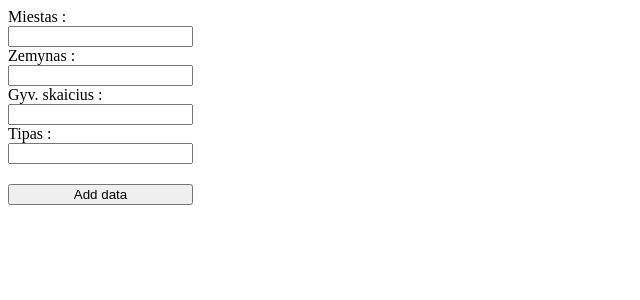
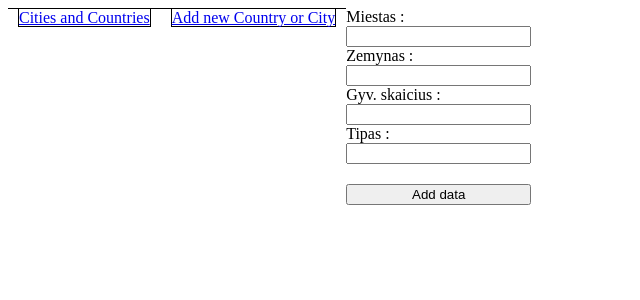
Before and after one commit to raimondas-27/countries-and-towns, a React (Create React App) app in the folder client/: page /formToCreateCityOrCountry in a window 1280 px wide. Shown: the top 300 px of the page, without its empty margins (0-640 px from the left). Built offline with nearby package versions, Linux system fonts and the light colour scheme; no server answers.

Commit message:
readmeMd updated, putted all functions in app js

```diff
--- a/client/package.json
+++ b/client/package.json
@@ -12,6 +12,7 @@
     "react-dom": "^17.0.2",
     "react-router-dom": "^5.2.0",
     "react-scripts": "4.0.3",
+    "react-toastify": "^7.0.4",
     "web-vitals": "^1.1.2"
   },
   "scripts": {
--- a/client/src/App.css
+++ b/client/src/App.css
@@ -1,7 +1,17 @@
-/*.container {*/
-/*  display: flex;*/
-/*  flex-direction: column;*/
-/*}*/
+
+
+/*Nav bar*/
+
+.nav-bar {
+  border-top: 1px solid black;
+}
+
+.nav-link {
+  border: 1px solid black;
+  margin: 0 10px;
+}
+
+/* OneCountryOrCity*/
 
 .container {
   display: flex;
--- a/client/src/App.js
+++ b/client/src/App.js
@@ -1,16 +1,41 @@
 import React, {Component} from 'react';
 import './App.css';
-import {Switch, Route, BrowserRouter} from 'react-router-dom';
+import {Route, BrowserRouter} from 'react-router-dom';
 import FormForCountriesAndCities from "./components/FormForCountriesAndCities";
 import CountriesAndCities from "./components/CountriesAndCities";
-import {getAllCountriesOrCities, deletePlaceOrCountry} from "./utils/requests";
+import {getAllCountriesOrCities, deletePlaceOrCountry, postNewCityOrCountry} from "./utils/requests";
+import NavBar from "./components/NavBar";
+import {toast} from "react-toastify";
 
 class App extends Component {
    constructor(props) {
       super(props);
 
       this.state = {
-         everyCountryOrCity: []
+         everyCountryOrCity: [],
+         formData: {
+            name: "",
+            continent: "",
+            residentCount: 0,
+            type: "",
+         }
+      }
+   }
+
+   handleChange = (event) => {
+      const formDataCopy = {...this.state.formData};
+      formDataCopy[event.target.name] = event.target.value;
+      this.setState({formData: formDataCopy});
+   }
+
+   handleData = async (event) => {
+      event.preventDefault();
+      event.target.value = '';
+      const postResult = await postNewCityOrCountry(this.state.formData)
+      console.log(postResult)
+      if (postResult) {
+         await this.getAllCitiesAndCountries()
+         await toast.success("item added to list :)")
       }
    }
 
@@ -26,6 +51,7 @@ class App extends Component {
    deleteCityOrCountry = async (dataId) => {
       await deletePlaceOrCountry(dataId)
       this.getAllCitiesAndCountries();
+
    };
 
    // editCityOrCountry = async ()
@@ -34,13 +60,17 @@ class App extends Component {
       return (
           <div className={"container"}>
              <BrowserRouter>
+                <NavBar/>
                 <Route exact path={"/"}>
                    <CountriesAndCities onDelete={this.deleteCityOrCountry}
                                        everyCountryOrCity={this.state.everyCountryOrCity}
                    />
                 </Route>
                 <Route path={"/formToCreateCityOrCountry"}>
-                   <FormForCountriesAndCities/>
+                   <FormForCountriesAndCities onHandleData={this.handleData}
+                                              onHandleChange={this.handleChange}
+                                              getAllCitiesAndCountries={this.getAllCitiesAndCountries}
+                   />
                 </Route>
              </BrowserRouter>
           </div>
--- a/client/src/components/FormForCountriesAndCities.js
+++ b/client/src/components/FormForCountriesAndCities.js
@@ -1,34 +1,19 @@
 import React, {Component} from 'react';
-import {postNewCityOrCountry} from "../utils/requests";
+
 import "../App.css"
 
+
 class FormForCountriesAndCities extends Component {
-   state = {
-      formData: {
-         name: "",
-         continent: "",
-         residentCount: 0,
-         type: "",
-      }
+   state = {}
 
-   }
 
-   handleChange = (event) => {
-      const formDataCopy = {...this.state.formData};
-      formDataCopy[event.target.name] = event.target.value;
-      this.setState({formData: formDataCopy});
-   }
-
-   handleData = (event) => {
-      event.preventDefault();
-      event.target.value = '';
-      postNewCityOrCountry(this.state.formData, () => {});
-   }
 
    render() {
       return (
           <div>
-             <form onSubmit={this.handleData} onChange={this.handleChange} className={"form-container"}>
+             <form onSubmit={this.props.onHandleData}
+                   onChange={this.props.onHandleChange}
+                   className={"form-container"}>
                 <label htmlFor={"name"}> Miestas : </label>
                 <input id={"name"}
                        name={"name"}
--- /dev/null
+++ b/client/src/components/NavBar.js
@@ -0,0 +1,26 @@
+import React, {Component} from 'react';
+import { Link } from 'react-router-dom';
+import "../App.css";
+
+class NavBar extends Component {
+   state = {}
+
+   render() {
+      return (
+          <div className={"nav-bar container"}>
+             <div className={'navbar__content container'}>
+                <div className={'nav-links'}>
+                   <Link className={'nav-link'} to={'/'}>
+                      Cities and Countries
+                   </Link>
+                   <Link className={'nav-link'} to={'/formToCreateCityOrCountry'}>
+                      Add new Country or City
+                   </Link>
+                </div>
+             </div>
+          </div>
+      );
+   }
+}
+
+export default NavBar;
--- a/client/src/components/OneCountryOrCity.js
+++ b/client/src/components/OneCountryOrCity.js
@@ -4,11 +4,7 @@ import "../App.css";
 class OneCountryOrCity extends Component {
    state = {}
 
-
-
    render() {
-
-
 
       const {_id, name, continent, residentCount, type} = this.props.onePlaceOrCity
 
--- a/client/src/utils/requests.js
+++ b/client/src/utils/requests.js
@@ -1,5 +1,4 @@
 import axios from 'axios';
-
 const baseUrl = 'http://localhost:4000';
 
 
@@ -12,10 +11,11 @@ export const getAllCountriesOrCities = async () => {
    }
 };
 
-export const postNewCityOrCountry = async (formData, successCallback) => {
+export const postNewCityOrCountry = async (formData) => {
    try {
       const res = await axios.post(`${baseUrl}/api/countriesAndCities/new`, formData)
-      return successCallback(res.data)
+      return res.data
+
    } catch (err) {
       console.log(err.message)
    }
```
Also changed, not shown: 2 other files (tests, documents, lock files or other folders).
